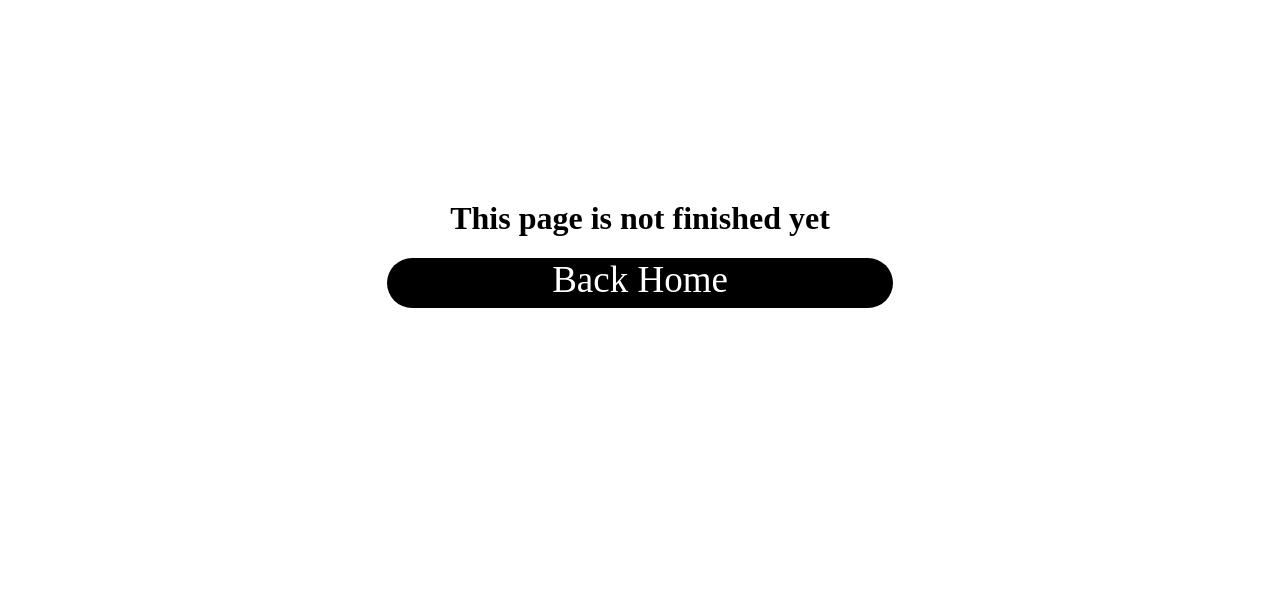
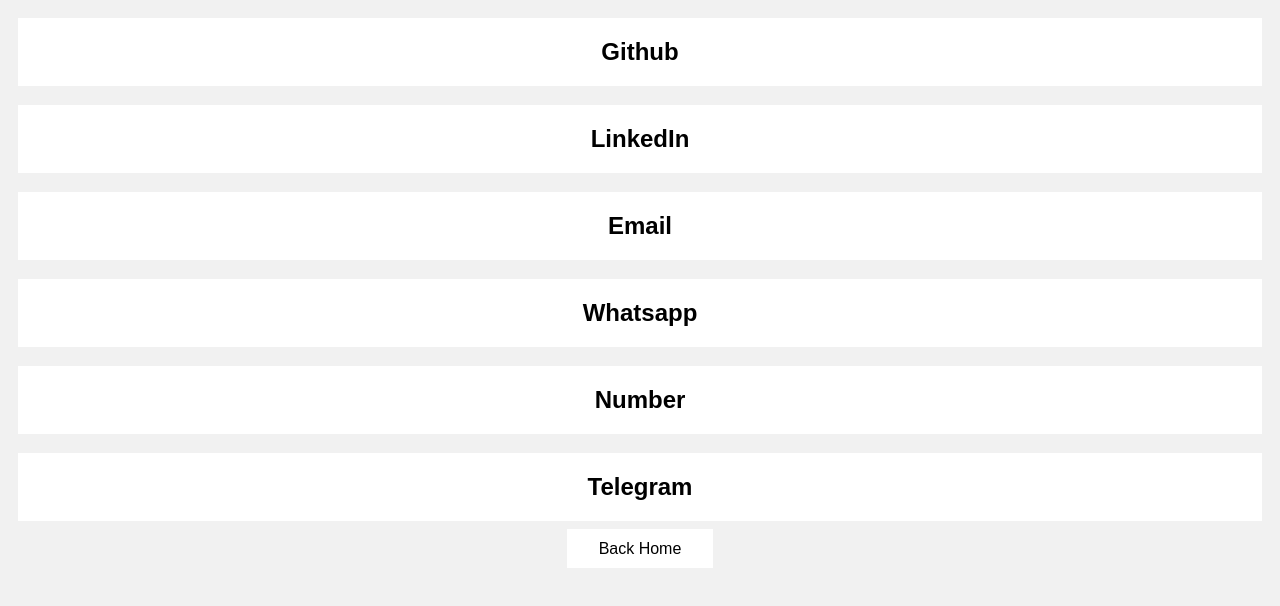
Before and after one commit to parsa0-o/parsa0_o, a plain HTML site: page conectme.html in a window 1280 px wide. Drawn offline with Linux system fonts and the light colour scheme.

Commit message:
create contact me page

```diff
--- a/conectme.html
+++ b/conectme.html
@@ -8,36 +8,81 @@
     <meta name="viewport" content="width=device-width, initial-scale=1.0">
     <title>reza anbarsooz</title>
     <style>
-        h1 {
+        body {
+            /* box-sizing: content-box; */
+            padding: 10px;
+            font-family: Arial;
+            background-color: #f1f1f1;
             text-align: center;
-            margin-top: 200px;
         }
 
-        div {
-            width: 40%;
-            height: 50px;
-            background-color: #000;
-            margin: 0 auto;
-            border-radius: 50px;
+        .container {
+            max-width: 100%;
         }
 
-        a {
-            color: #fff;
+        .card {
+            background-color: #fff;
+            display: flex;
+            justify-content: center;
+            align-items: center;
+            max-width: 100%;
+            flex-wrap: wrap;
+            margin-bottom: 1.2rem;
+        }
+
+        .card a {
             text-decoration: none;
-            text-align: center;
-            display: block;
-            margin: 0 auto;
-            font-size: 37px;
+            color: #000;
+
+
+        }
+
+        .back {
+            background-color: #fff;
+            color: #000;
+            text-decoration: none;
+            margin-top: 3rem;
+            padding: .7rem 2rem;
         }
     </style>
 </head>
 
 <body>
 
-    <h1>
-        This page is not finished yet
-    </h1>
-    <div><a href="index.html" target="_self">Back Home</a></div>
+    <div class="container">
+        <div class="card">
+            <h2>
+                <a href="https://github.com/rezaanbarsooz79/rezaanbarsooz79" target="_blank">Github</a>
+            </h2>
+        </div>
+        <div class="card">
+            <h2>
+                <a href="https://www.linkedin.com/in/reza-anbarsoz-86aa0726b?lipi=urn%3Ali%3Apage%3Ad_flagship3_profile_view_base_contact_details%3B99wld3yDQL%2BuwAwzmf6G7w%3D%3D"
+                    target="_blank">LinkedIn</a>
+            </h2>
+        </div>
+        <div class="card">
+            <h2>
+                <a href="mailto: reza.anbrsooz7979@gmail.com" target="_blank">Email</a>
+            </h2>
+        </div>
+        <div class="card">
+            <h2>
+                <a href="https://wa.link/ldh31n" target="_blank">Whatsapp</a>
+            </h2>
+        </div>
+        <div class="card">
+            <h2>
+                <a href="tel:09215019983" target="_blank">Number</a>
+            </h2>
+        </div>
+        <div class="card">
+            <h2>
+                <a href="https://t.me/https_rezaa" target="_blank">Telegram</a>
+            </h2>
+        </div>
+    </div>
+    <div><a href="index.html" class="back" target="_self">Back Home</a></div>
 
 </body>
 
```
